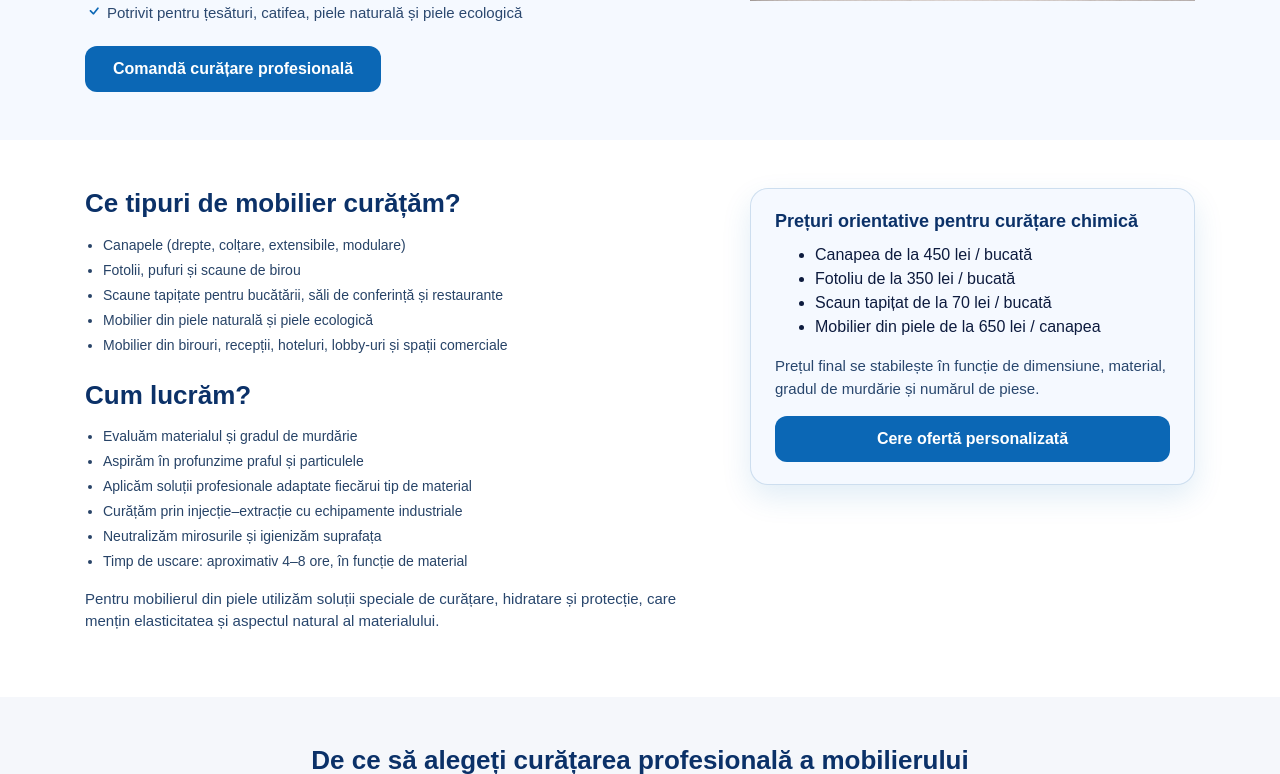
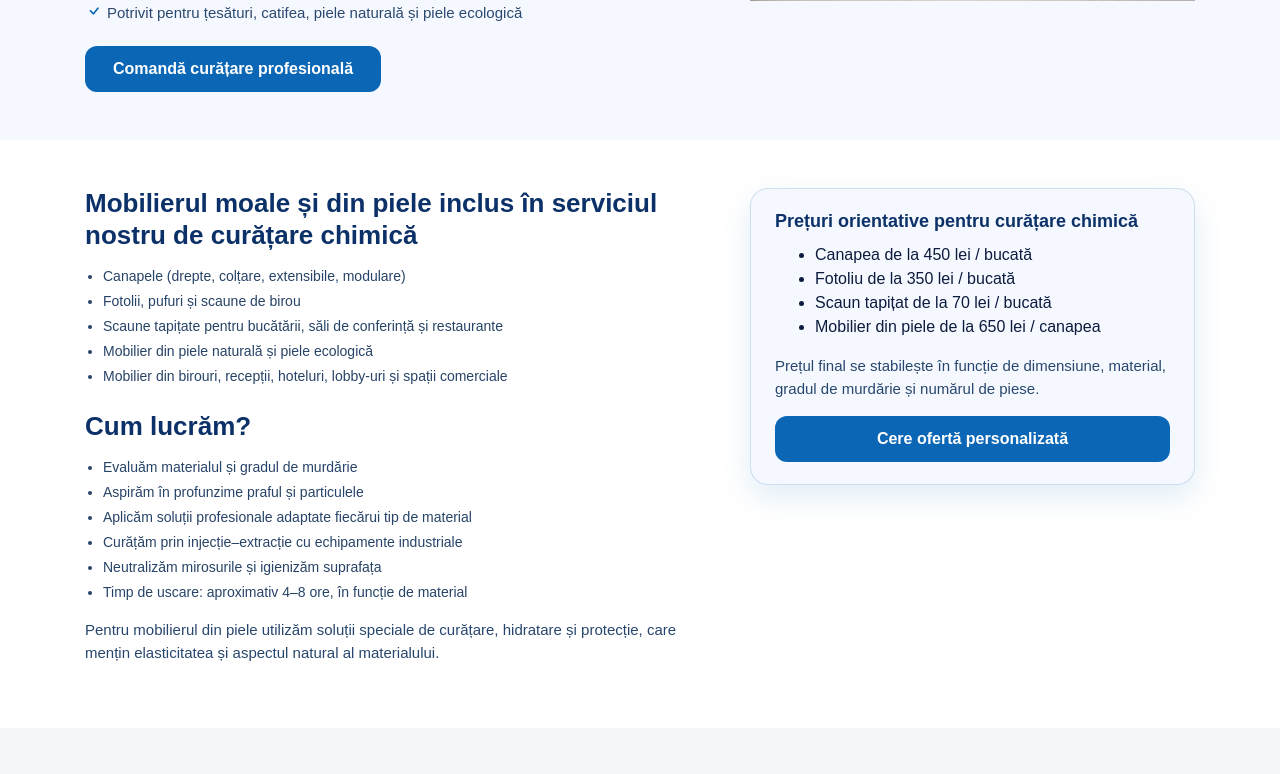
Before and after one commit to LDumitru01/CleanIt, a PHP site: page /ro/curatare-chimica-mobila.php in a window 1280 px wide. Shown: the part 579-1353 px from the top of the page. Run offline with PHP 8.4, Linux system fonts and the light colour scheme.

Commit message:
Update service page titles and descriptions for clarity and consistency

```diff
--- a/ro/curatare-chimica-mobila.php
+++ b/ro/curatare-chimica-mobila.php
@@ -94,7 +94,7 @@
 
         <!-- LEFT -->
         <div class="col-lg-7 mb-4 mb-lg-0">
-          <h2 class="service-section-title">Ce tipuri de mobilier curățăm?</h2>
+          <h2 class="service-section-title">Mobilierul moale și din piele inclus în serviciul nostru de curățare chimică</h2>
 
           <ul class="service-info-list">
             <li>Canapele (drepte, colțare, extensibile, modulare)</li>
--- a/ro/curatenie-generala-apartament.php
+++ b/ro/curatenie-generala-apartament.php
@@ -35,8 +35,7 @@
 
 <?php require_once __DIR__ . '/menu.php'; ?>
 <!-- MENIU -->
-<?php require_once __DIR__ . '/menu.php'; ?>
-<!-- MENIU GLOBAL -->
+
 
 
 <main class="service-page">
@@ -55,7 +54,7 @@
           </h1>
 
           <p class="service-hero-subtitle">
-            Curățenie completă și profundă pentru apartamente –
+            Curățenie generală completă și profundă pentru apartamente –
             ideală înainte de mutare, după chiriași sau atunci când
             locuința are nevoie de o reîmprospătare totală.
           </p>
```
